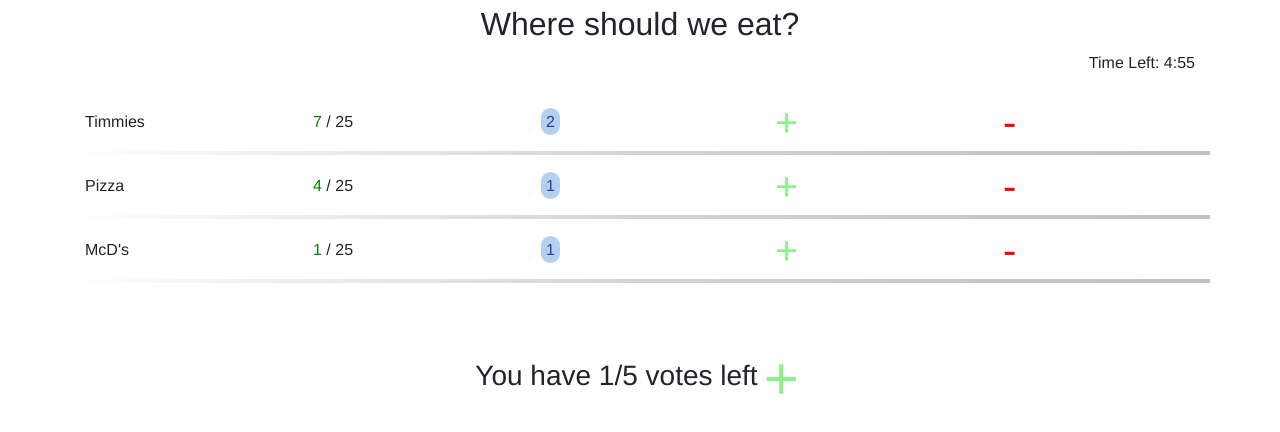
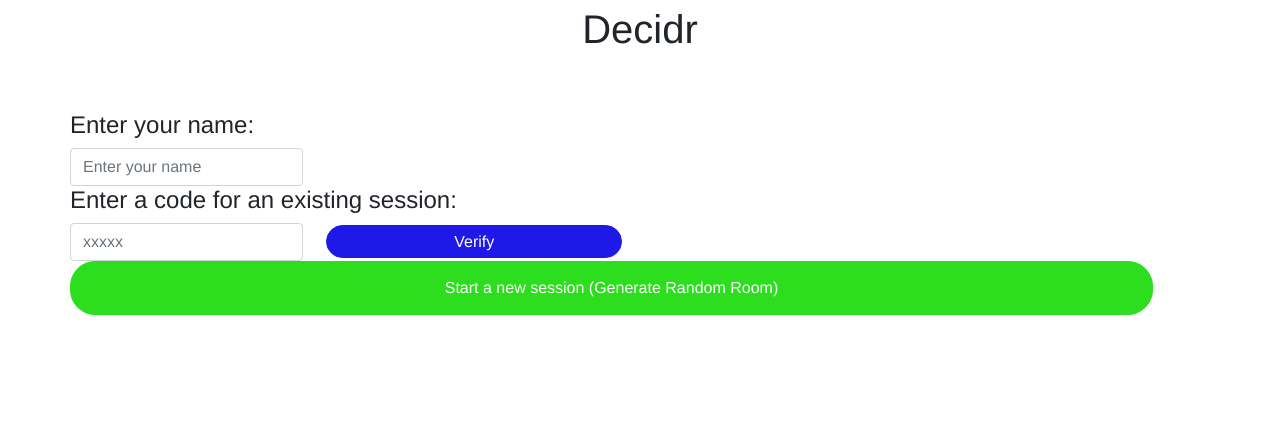
Before and after one commit to Katie500/Decidr, a React (Create React App) app in the folder client/: page /test in a window 1280 px wide. Shown: the top 432 px of the page. Built offline with nearby package versions, Linux system fonts and the light colour scheme; no server answers.

Commit message:
moving aaron's code to components folder

```diff
--- a/client/src/App.js
+++ b/client/src/App.js
@@ -2,7 +2,6 @@
 
 import "./App.css";
 import io from "socket.io-client";
-import { useState } from "react";
 import React from "react";
 import { BrowserRouter as Router, Route, Routes } from "react-router-dom";
 import Room from "./components/Room";
@@ -13,57 +12,6 @@ const socket = io.connect("http://localhost:3001");
 // client/src/App.js
 
 function App() {
-  const [username, setUsername] = useState("");
-  const [room, setRoom] = useState("");
-  const [showChat, setShowChat] = useState(false);
-  const [randomRoomCode, setRandomRoomCode] = useState("");
-  const [nameError, setNameError] = useState(false); // New state for name error
-  const [codeError, setCodeError] = useState(false); // New state for code error
-
-  const joinRoom = () => {
-    if (username !== "") {
-      if (room !== "") {
-        // Check if the room with the entered code exists
-        socket.emit("check_room", room, (roomExists) => {
-          if (roomExists) {
-            socket.emit("join_room", room);
-            setShowChat(true);
-            // Reset errors
-            setNameError(false);
-            setCodeError(false);
-          } else {
-            alert("Room does not exist. Please enter a valid code.");
-          }
-        });
-      } else {
-        // Set code error if room is empty
-        setCodeError(true);
-        setNameError(false);
-      }
-    } else {
-      // Set name error if username is empty
-      setNameError(true);
-      setCodeError(room === ""); // Set code error if room is also empty
-    }
-  };
-
-  const generateRandomRoom = () => {
-    if (username !== "") {
-      const code = Math.random().toString(36).substring(7);
-      setRoom(code);
-      setRandomRoomCode(code);
-      socket.emit("join_room", code);
-      setShowChat(true);
-      // Reset name error
-      setNameError(false);
-      setCodeError(false);
-    } else {
-      // Set name error
-      setNameError(true);
-      setCodeError(false);
-    }
-  };
-
   return (
     <>
       <head>
@@ -96,50 +44,6 @@ function App() {
             <Route path="/test" element={<Test />} />
           </Routes>
         </Router>
-        {/* <div className="App">
-          {!showChat ? (
-            <div className="joinChatContainer">
-              <div>
-                <h1>Enter code for existing session</h1>
-                {nameError && <p style={{ color: "red" }}>Name is required</p>}
-                <input
-                  type="text"
-                  placeholder="Enter Name..."
-                  onChange={(event) => {
-                    setUsername(event.target.value);
-                    // Reset name error when the user types
-                    setNameError(false);
-                    setCodeError(false);
-                  }}
-                />
-              </div>
-              <div>
-                <input
-                  type="text"
-                  placeholder="Enter Code..."
-                  onChange={(event) => {
-                    setRoom(event.target.value);
-                  }}
-                />
-
-                {codeError && <p style={{ color: "red" }}>Code is required</p>}
-                <button onClick={joinRoom}>Join A Room</button>
-              </div>
-              <div>
-                <button onClick={generateRandomRoom}>
-                  Generate Random Room
-                </button>
-              </div>
-            </div>
-          ) : (
-            <Room
-              socket={socket}
-              username={username}
-              room={room}
-              randomRoomCode={randomRoomCode}
-            />
-          )}
-        </div> */}
       </body>
     </>
   );
--- a/client/src/components/Views/default.js
+++ b/client/src/components/Views/default.js
@@ -2,14 +2,90 @@ import Form from "react-bootstrap/Form";
 import Row from "react-bootstrap/Row";
 import Col from "react-bootstrap/Col";
 import { Container } from "react-bootstrap";
+import { useState } from "react";
+import io from "socket.io-client";
+import Room from "../Room";
+
+const socket = io.connect("http://localhost:3001");
 
 function Default() {
+  const [username, setUsername] = useState("");
+  const [room, setRoom] = useState("");
+  const [showChat, setShowChat] = useState(false);
+  const [randomRoomCode, setRandomRoomCode] = useState("");
+  const [nameError, setNameError] = useState(false); // New state for name error
+  const [codeError, setCodeError] = useState(false); // New state for code error
+
+  const joinRoom = () => {
+    if (username !== "") {
+      if (room !== "") {
+        // Check if the room with the entered code exists
+        socket.emit("check_room", room, (roomExists) => {
+          if (roomExists) {
+            socket.emit("join_room", room);
+            setShowChat(true);
+            // Reset errors
+            setNameError(false);
+            setCodeError(false);
+          } else {
+            alert("Room does not exist. Please enter a valid code.");
+          }
+        });
+      } else {
+        // Set code error if room is empty
+        setCodeError(true);
+        setNameError(false);
+      }
+    } else {
+      // Set name error if username is empty
+      setNameError(true);
+      setCodeError(room === ""); // Set code error if room is also empty
+    }
+  };
+
+  const generateRandomRoom = () => {
+    if (username !== "") {
+      const code = Math.random().toString(36).substring(7);
+      setRoom(code);
+      setRandomRoomCode(code);
+      socket.emit("join_room", code);
+      setShowChat(true);
+      // Reset name error
+      setNameError(false);
+      setCodeError(false);
+    } else {
+      // Set name error
+      setNameError(true);
+      setCodeError(false);
+    }
+  };
   return (
     <>
+      {!showChat ? (
         <Form inline style={{ textAlign: "center", justifyContent: "center" }}>
           <Container>
             <Row className="centered" style={{ paddingBottom: "50px" }}>
               <h1>Decidr</h1>
+            </Row>
+            <Row>
+              <h4>Enter your name:</h4>
+            </Row>
+            <Row>
+              <Col xs="auto">
+                <Row>
+                  <Form.Control
+                    type="text"
+                    placeholder="Enter your name"
+                    className=" mr-sm-2"
+                    onChange={(event) => {
+                      setUsername(event.target.value);
+                      // Reset name error when the user types
+                      setNameError(false);
+                      setCodeError(false);
+                    }}
+                  />
+                </Row>
+              </Col>
             </Row>
             <Row>
               <h4>Enter a code for an existing session:</h4>
@@ -21,6 +97,9 @@ function Default() {
                     type="text"
                     placeholder="xxxxx"
                     className=" mr-sm-2"
+                    onChange={(event) => {
+                      setRoom(event.target.value);
+                    }}
                   />
                 </Row>
               </Col>
@@ -29,17 +108,31 @@ function Default() {
                 style={{ alignItems: "center", display: "flex" }}
                 className="short"
               >
-              <button type="submit" className="default-button">
+                <button
+                  type="submit"
+                  className="default-button"
+                  onClick={joinRoom}
+                >
                   Verify
                 </button>
               </Col>
             </Row>
 
             <Row>
-            <button className="alt-button">Start a new session</button>
+              <button className="alt-button" onClick={generateRandomRoom}>
+                Start a new session (Generate Random Room)
+              </button>
             </Row>
           </Container>
         </Form>
+      ) : (
+        <Room
+          socket={socket}
+          username={username}
+          room={room}
+          randomRoomCode={randomRoomCode}
+        />
+      )}
     </>
   );
 }
--- a/client/src/test.js
+++ b/client/src/test.js
@@ -8,10 +8,10 @@ import View2 from "./components/Views/view2";
 
 const Test = () => (
   <div>
-    <View2 />
+    {/* <View2 /> */}
     {/* <Results /> */}
     {/* <Nickname /> */}
-    {/* <Default /> */}
+    <Default />
     {/* <StartNewSession /> */}
   </div>
 );
```
Lines whose indentation alone changed are shown as unchanged.
